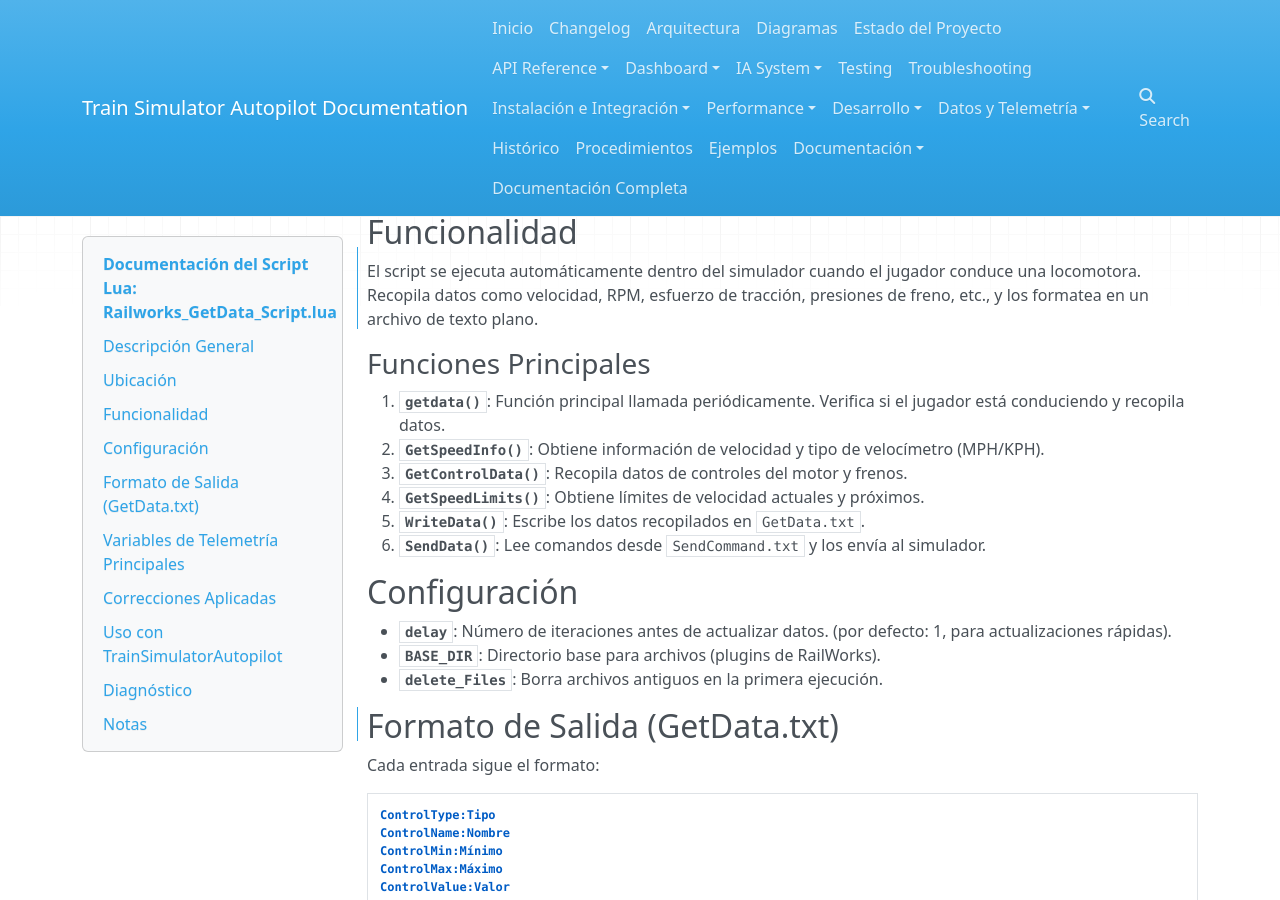
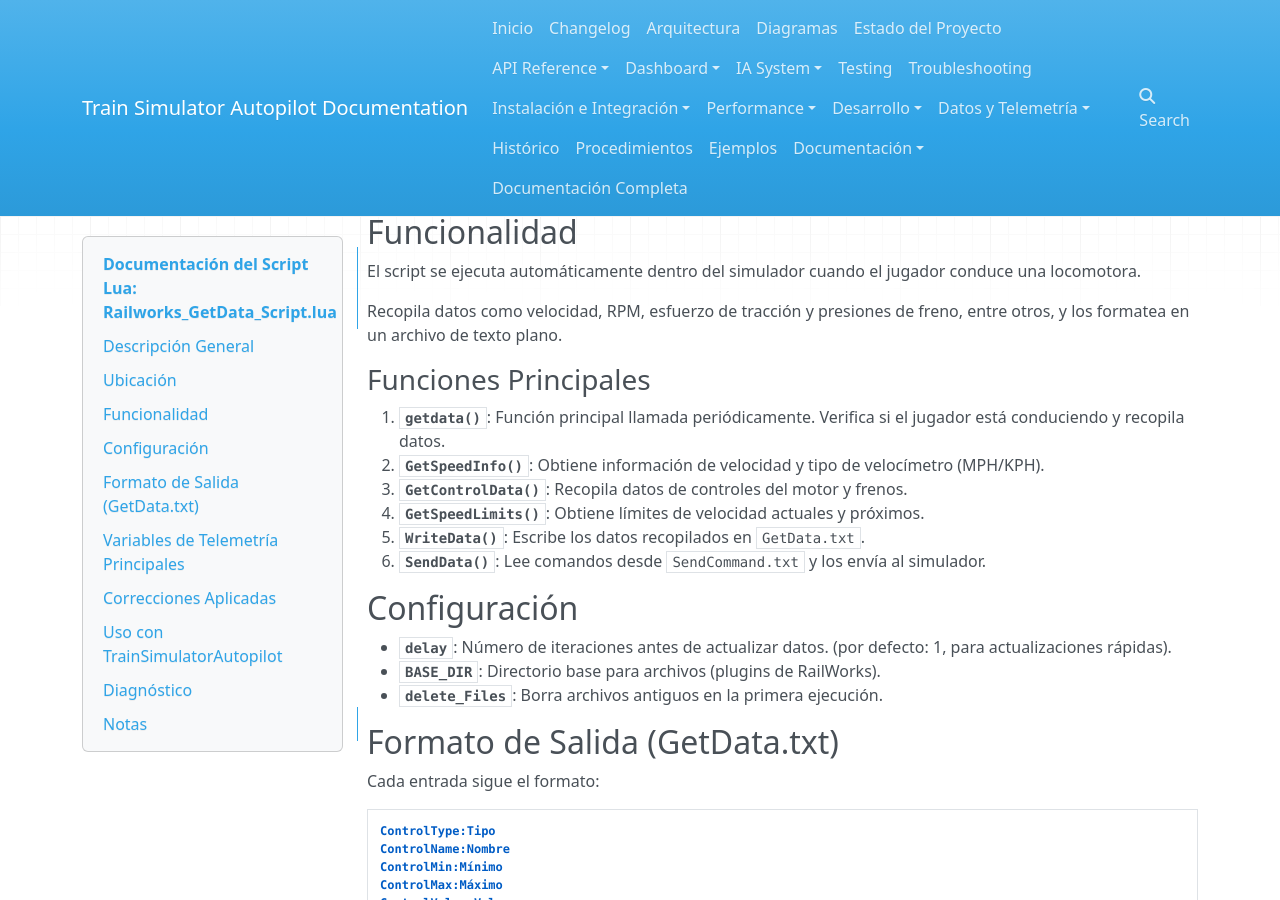
Before and after one commit to doski2/TrainSimulatorAutopilot, an MkDocs documentation site: the page built from docs/railworks_getdata_script_documentation.md, in a window 1280 px wide and 900 px high, scrolled down 481 px. Built offline with MkDocs 1.6.1, drawn with Linux system fonts in a browser that asks for light colours; nearby versions of some CDN libraries.

Commit message:
Mejorar la documentación y la estructura del código en varios archivos; actualizar la guía del desarrollador, la documentación del script Lua y optimizar scripts de verificación y reflujo de Markdown.

```diff
--- a/docs/railworks_getdata_script_documentation.md
+++ b/docs/railworks_getdata_script_documentation.md
@@ -19,7 +19,11 @@
 
 ## Funcionalidad
 
-El script se ejecuta automáticamente dentro del simulador cuando el jugador conduce una locomotora. Recopila datos como velocidad, RPM, esfuerzo de tracción, presiones de freno, etc., y los formatea en un archivo de texto plano.
+El script se ejecuta automáticamente dentro del simulador cuando el jugador conduce
+una locomotora.
+
+Recopila datos como velocidad, RPM, esfuerzo de tracción y presiones de freno,
+entre otros, y los formatea en un archivo de texto plano.
 
 ### Funciones Principales
 
```
Also changed, not shown: docs/GUIA_DESARROLLADOR.md (+1 -1 lines), 4 other files.
